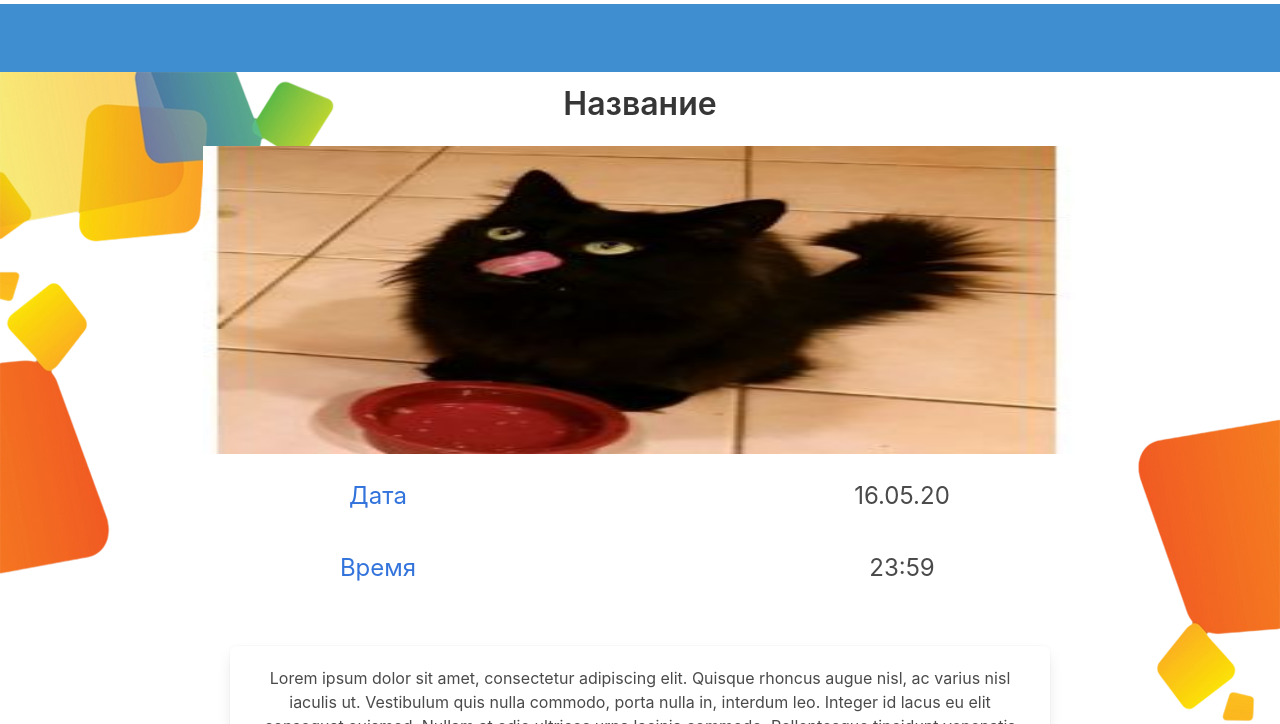
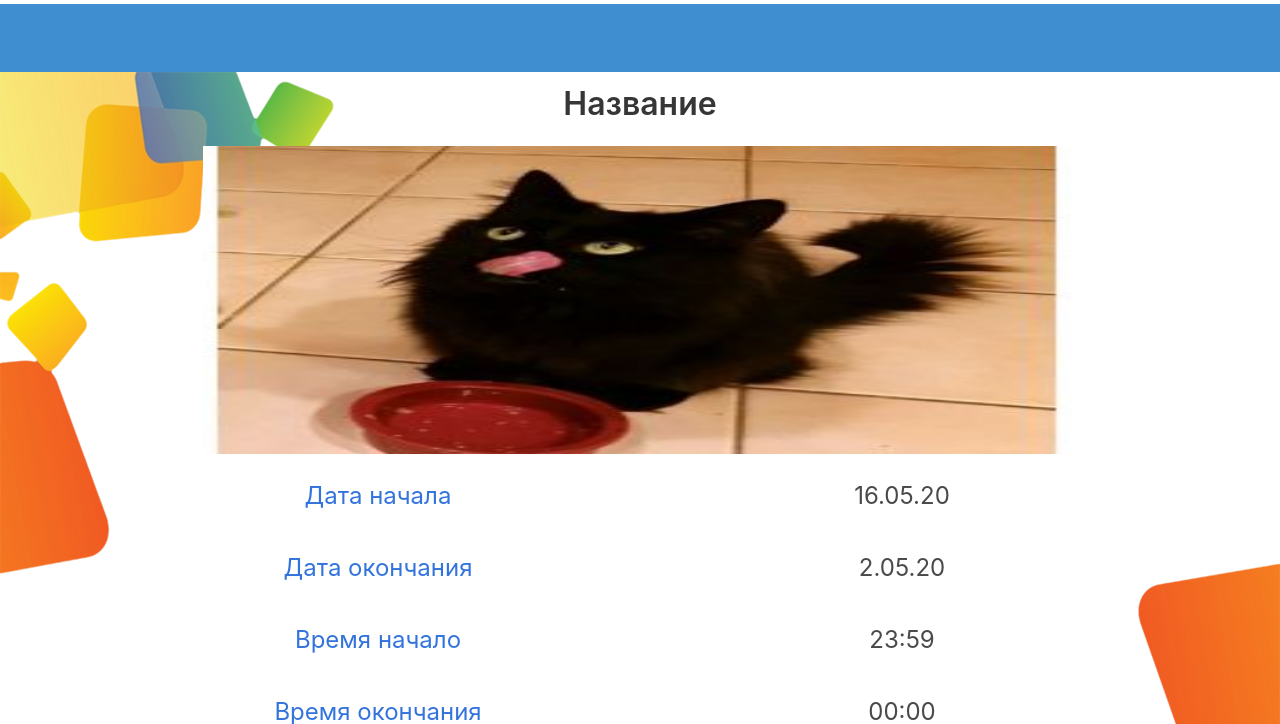
Before and after one commit to newpagexyz/besthack-front, a plain HTML site: page event.html in a window 1280 px wide. Shown: the part 76-800 px from the top of the page. Drawn offline with nearby package versions, Linux system fonts and the light colour scheme.

Commit message:
Update event.html

```diff
--- a/event.html
+++ b/event.html
@@ -153,12 +153,17 @@
                 <div class="container" style="text-align: center;">
                     <div class="columns is-flexible">
                         <div class="column is-size-4" style="color: #3273dc;">
-                            <p>Дата</p><br>
-                            <p>Время</p><br>
+                            <p>Дата начала</p><br>
+                            <p>Дата окончания</p><br>
+                            <p>Время начало</p><br>
+                            <p>Время окончания</p><br>
                         </div>
                         <div class="column is-size-4">
                             <p>16.05.20</p><br>
+                            <p>2.05.20</p><br>
                             <p>23:59</p><br>
+                            <p>00:00</p><br>
+
                         </div>
                     </div>
                     <div class="box" style="margin: 0 10%; text-align: center;">
```
